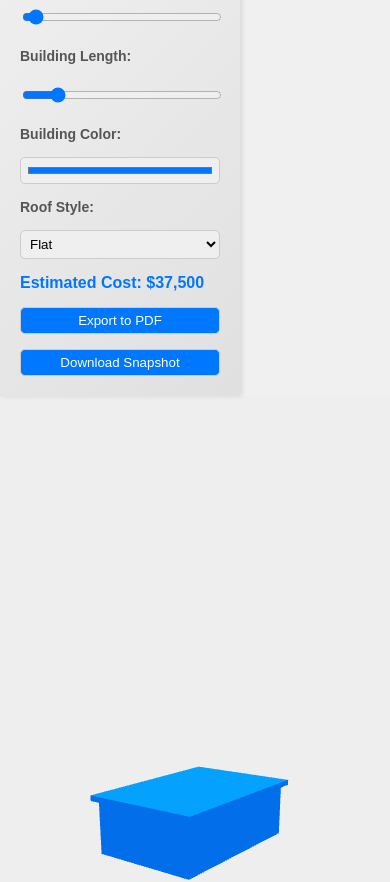
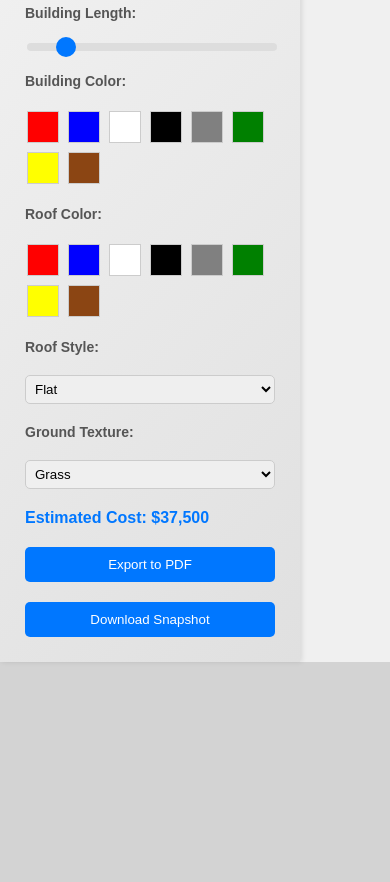
Before and after one commit to ctegbert/BuildingDesigner, a plain HTML site: page index.html in a window 390 px wide. Shown: the part 267-1149 px from the top of the page. Drawn offline with nearby package versions, Linux system fonts and the light colour scheme; animation ran at ten frames a second.

Commit message:
BreakPoint

```diff
--- /dev/null
+++ b/buildingLogic.js
@@ -0,0 +1,124 @@
+// buildingLogic.js
+function updateBuilding() {
+    createBuilding();
+    const width = +document.getElementById("widthControl").value;
+    const height = +document.getElementById("heightControl").value;
+    const length = +document.getElementById("lengthControl").value;
+    updatePrice(width, height, length);
+    updateZoom();
+}
+
+function updateZoom() {
+    const zoom = +document.getElementById("zoomControl").value;
+    const height = +document.getElementById("heightControl").value;
+    camera.position.set(zoom, zoom / 2, zoom);
+    controls.target.set(0, height / 2, 0);
+}
+
+function updateBuildingColor(event) {
+    const color = event.target.getAttribute('data-color');
+    buildingMaterial.color.set(color);
+}
+
+function updateRoofColor(event) {
+    const color = event.target.getAttribute('data-color');
+    roofMaterial.color.set(color);
+}
+
+function updateGroundTexture() {
+    const texture = document.getElementById("groundTextureControl").value;
+    if (texture === "grass") {
+        groundMaterial.map = grassTexture;
+        groundMaterial.color = null;
+    } else if (texture === "gravel") {
+        groundMaterial.map = gravelTexture;
+        groundMaterial.color = null;
+    } else {
+        groundMaterial.map = null;
+        groundMaterial.color = new THREE.Color(0xffffff);
+    }
+    groundMaterial.needsUpdate = true;
+}
+
+function updatePrice(width, height, length) {
+    const volume = width * height * length;
+    const cost = volume * 50;
+    document.getElementById("price").textContent = `Estimated Cost: $${cost.toLocaleString()}`;
+    return cost;
+}
+
+function exportPDF() {
+    const width = document.getElementById("widthControl").value;
+    const height = document.getElementById("heightControl").value;
+    const length = document.getElementById("lengthControl").value;
+    const buildingColor = document.querySelector('#buildingColorControl .color-option[selected]')?.style.backgroundColor || 'Blue';
+    const roofColor = document.querySelector('#roofColorControl .color-option[selected]')?.style.backgroundColor || 'Gray';
+    const roofStyle = document.getElementById("roofControl").value;
+    const groundTexture = document.getElementById("groundTextureControl").value;
+    const cost = updatePrice(width, height, length);
+
+    const doc = new jsPDF();
+    doc.setFontSize(16);
+    doc.text("Building Design Summary", 10, 10);
+    doc.setFontSize(12);
+    doc.text(`Width: ${width}`, 10, 20);
+    doc.text(`Height: ${height}`, 10, 30);
+    doc.text(`Length: ${length}`, 10, 40);
+    doc.text(`Building Color: ${buildingColor}`, 10, 50);
+    doc.text(`Roof Color: ${roofColor}`, 10, 60);
+    doc.text(`Roof Style: ${roofStyle}`, 10, 70);
+    doc.text(`Ground Texture: ${groundTexture}`, 10, 80);
+    doc.text(`Estimated Cost: $${cost.toLocaleString()}`, 10, 90);
+    doc.save("building_design.pdf");
+}
+
+function takeSnapshot() {
+    renderer.render(scene, camera);
+    const imgData = renderer.domElement.toDataURL("image/png");
+    const link = document.createElement("a");
+    link.href = imgData;
+    link.download = "building_snapshot.png";
+    link.click();
+}
+
+// Event listeners
+document.getElementById("widthControl").addEventListener("input", updateBuilding);
+document.getElementById("heightControl").addEventListener("input", updateBuilding);
+document.getElementById("lengthControl").addEventListener("input", updateBuilding);
+document.getElementById("zoomControl").addEventListener("input", updateZoom);
+document.getElementById("buildingColorControl").addEventListener("click", function(event) {
+    if (event.target.classList.contains('color-option')) {
+        document.querySelectorAll('#buildingColorControl .color-option').forEach(el => el.removeAttribute('selected'));
+        event.target.setAttribute('selected', '');
+        updateBuildingColor(event);
+    }
+});
+document.getElementById("roofColorControl").addEventListener("click", function(event) {
+    if (event.target.classList.contains('color-option')) {
+        document.querySelectorAll('#roofColorControl .color-option').forEach(el => el.removeAttribute('selected'));
+        event.target.setAttribute('selected', '');
+        updateRoofColor(event);
+    }
+});
+document.getElementById("roofControl").addEventListener("change", updateBuilding);
+document.getElementById("groundTextureControl").addEventListener("change", updateGroundTexture);
+document.getElementById("exportPDF").addEventListener("click", exportPDF);
+document.getElementById("snapshot").addEventListener("click", takeSnapshot);
+
+function animate() {
+    requestAnimationFrame(animate);
+    controls.update();
+    renderer.render(scene, camera);
+}
+animate();
+
+window.addEventListener("resize", () => {
+    camera.aspect = window.innerWidth / window.innerHeight;
+    camera.updateProjectionMatrix();
+    renderer.setSize(window.innerWidth, window.innerHeight);
+});
+
+// Initial updates
+updateBuilding();
+document.querySelector('#buildingColorControl .color-option[data-color="#0000ff"]').setAttribute('selected', '');
+document.querySelector('#roofColorControl .color-option[data-color="#808080"]').setAttribute('selected', '');
--- a/index.html
+++ b/index.html
@@ -11,19 +11,32 @@
     <style>
         #container { display: flex; height: 100vh; }
         #sidebar {
-            width: 250px;
-            padding: 20px;
+            width: 300px;
+            padding: 25px;
             background: linear-gradient(135deg, #f4f4f4, #e0e0e0);
             box-shadow: 2px 0 5px rgba(0,0,0,0.1);
             display: flex;
             flex-direction: column;
-            gap: 15px;
+            gap: 20px;
             z-index: 1;
             transition: width 0.3s;
         }
         #price { font-size: 16px; font-weight: bold; color: #0077ff; }
+        .color-option {
+            width: 30px;
+            height: 30px;
+            display: inline-block;
+            margin: 2px;
+            cursor: pointer;
+            border: 1px solid #ccc;
+        }
+        .color-options {
+            display: flex;
+            flex-wrap: wrap;
+            gap: 5px;
+        }
         @media (max-width: 768px) {
-            #sidebar { width: 200px; }
+            #sidebar { width: 250px; }
             #container { flex-direction: column; }
             #sidebar { height: auto; }
         }
@@ -52,12 +65,41 @@
             <input type="range" id="lengthControl" min="10" max="50" value="15">
 
             <label>Building Color:</label>
-            <input type="color" id="colorControl" value="#0077ff">
+            <div class="color-options" id="buildingColorControl">
+                <div class="color-option" style="background-color: #ff0000" data-color="#ff0000"></div>
+                <div class="color-option" style="background-color: #0000ff" data-color="#0000ff"></div>
+                <div class="color-option" style="background-color: #ffffff" data-color="#ffffff"></div>
+                <div class="color-option" style="background-color: #000000" data-color="#000000"></div>
+                <div class="color-option" style="background-color: #808080" data-color="#808080"></div>
+                <div class="color-option" style="background-color: #008000" data-color="#008000"></div>
+                <div class="color-option" style="background-color: #ffff00" data-color="#ffff00"></div>
+                <div class="color-option" style="background-color: #8b4513" data-color="#8b4513"></div>
+            </div>
+
+            <label>Roof Color:</label>
+            <div class="color-options" id="roofColorControl">
+                <div class="color-option" style="background-color: #ff0000" data-color="#ff0000"></div>
+                <div class="color-option" style="background-color: #0000ff" data-color="#0000ff"></div>
+                <div class="color-option" style="background-color: #ffffff" data-color="#ffffff"></div>
+                <div class="color-option" style="background-color: #000000" data-color="#000000"></div>
+                <div class="color-option" style="background-color: #808080" data-color="#808080"></div>
+                <div class="color-option" style="background-color: #008000" data-color="#008000"></div>
+                <div class="color-option" style="background-color: #ffff00" data-color="#ffff00"></div>
+                <div class="color-option" style="background-color: #8b4513" data-color="#8b4513"></div>
+            </div>
 
             <label>Roof Style:</label>
             <select id="roofControl">
                 <option value="flat">Flat</option>
                 <option value="gabled">Gabled</option>
+                <option value="aframe">A-Frame</option>
+            </select>
+
+            <label>Ground Texture:</label>
+            <select id="groundTextureControl">
+                <option value="grass">Grass</option>
+                <option value="gravel">Gravel</option>
+                <option value="white">Plain White</option>
             </select>
 
             <div id="price">Estimated Cost: $0</div>
@@ -67,129 +109,7 @@
         </div>
     </div>
 
-    <script>
-        const { jsPDF } = window.jspdf;
-        const scene = new THREE.Scene();
-        const camera = new THREE.PerspectiveCamera(75, window.innerWidth / window.innerHeight, 0.1, 1000);
-        camera.position.set(30, 15, 40);
-
-        const renderer = new THREE.WebGLRenderer({ antialias: true });
-        renderer.setSize(window.innerWidth, window.innerHeight);
-        renderer.setClearColor(0xeeeeee);
-        document.getElementById('container').appendChild(renderer.domElement);
-
-        let building, roof;
-        const material = new THREE.MeshStandardMaterial({ color: 0x0077ff });
-        updateBuilding();
-
-        const ambientLight = new THREE.AmbientLight(0xffffff, 0.5);
-        scene.add(ambientLight);
-        const directionalLight = new THREE.DirectionalLight(0xffffff, 1);
-        directionalLight.position.set(5, 10, 5);
-        scene.add(directionalLight);
-
-        const controls = new THREE.OrbitControls(camera, renderer.domElement);
-        controls.enableDamping = true;
-        controls.dampingFactor = 0.05;
-        controls.screenSpacePanning = false;
-        controls.maxPolarAngle = Math.PI / 2;
-
-        function updateBuilding() {
-            const width = +document.getElementById("widthControl").value;
-            const height = +document.getElementById("heightControl").value;
-            const length = +document.getElementById("lengthControl").value;
-            const roofStyle = document.getElementById("roofControl").value;
-
-            scene.remove(building);
-            scene.remove(roof);
-
-            const baseGeometry = new THREE.BoxGeometry(width, height, length);
-            building = new THREE.Mesh(baseGeometry, material);
-            scene.add(building);
-
-            if (roofStyle === "flat") {
-                const roofGeometry = new THREE.BoxGeometry(width + 1, 0.5, length + 1);
-                roof = new THREE.Mesh(roofGeometry, material);
-                roof.position.y = height / 2 + 0.25;
-            } else if (roofStyle === "gabled") {
-                const roofGeometry = new THREE.ConeGeometry(width / 2, 2, 4);
-                roof = new THREE.Mesh(roofGeometry, material);
-                roof.position.y = height / 2 + 1;
-                roof.rotation.y = Math.PI / 4;
-            }
-            scene.add(roof);
-
-            updatePrice(width, height, length);
-        }
-
-        function updateZoom() {
-            const zoom = +document.getElementById("zoomControl").value;
-            camera.position.set(zoom, zoom / 2, zoom * 1.2);
-        }
-
-        function updateColor() {
-            const color = document.getElementById("colorControl").value;
-            material.color.set(color);
-        }
-
-        function updatePrice(width, height, length) {
-            const volume = width * height * length;
-            const cost = volume * 50; // $50 per cubic unit
-            document.getElementById("price").textContent = `Estimated Cost: $${cost.toLocaleString()}`;
-            return cost;
-        }
-
-        function exportPDF() {
-            const width = document.getElementById("widthControl").value;
-            const height = document.getElementById("heightControl").value;
-            const length = document.getElementById("lengthControl").value;
-            const color = document.getElementById("colorControl").value;
-            const roofStyle = document.getElementById("roofControl").value;
-            const cost = updatePrice(width, height, length);
-
-            const doc = new jsPDF();
-            doc.setFontSize(16);
-            doc.text("Building Design Summary", 10, 10);
-            doc.setFontSize(12);
-            doc.text(`Width: ${width}m`, 10, 20);
-            doc.text(`Height: ${height}m`, 10, 30);
-            doc.text(`Length: ${length}m`, 10, 40);
-            doc.text(`Color: ${color}`, 10, 50);
-            doc.text(`Roof Style: ${roofStyle}`, 10, 60);
-            doc.text(`Estimated Cost: $${cost.toLocaleString()}`, 10, 70);
-            doc.save("building_design.pdf");
-        }
-
-        function takeSnapshot() {
-            renderer.render(scene, camera);
-            const imgData = renderer.domElement.toDataURL("image/png");
-            const link = document.createElement("a");
-            link.href = imgData;
-            link.download = "building_snapshot.png";
-            link.click();
-        }
-
-        document.getElementById("widthControl").addEventListener("input", updateBuilding);
-        document.getElementById("heightControl").addEventListener("input", updateBuilding);
-        document.getElementById("lengthControl").addEventListener("input", updateBuilding);
-        document.getElementById("zoomControl").addEventListener("input", updateZoom);
-        document.getElementById("colorControl").addEventListener("input", updateColor);
-        document.getElementById("roofControl").addEventListener("change", updateBuilding);
-        document.getElementById("exportPDF").addEventListener("click", exportPDF);
-        document.getElementById("snapshot").addEventListener("click", takeSnapshot);
-
-        function animate() {
-            requestAnimationFrame(animate);
-            controls.update();
-            renderer.render(scene, camera);
-        }
-        animate();
-
-        window.addEventListener("resize", () => {
-            camera.aspect = window.innerWidth / window.innerHeight;
-            camera.updateProjectionMatrix();
-            renderer.setSize(window.innerWidth, window.innerHeight);
-        });
-    </script>
+    <script src="sceneSetup.js"></script>
+    <script src="buildingLogic.js"></script>
 </body>
 </html>
--- /dev/null
+++ b/sceneSetup.js
@@ -0,0 +1,125 @@
+// sceneSetup.js
+const scene = new THREE.Scene();
+const camera = new THREE.PerspectiveCamera(75, window.innerWidth / window.innerHeight, 0.1, 1000);
+camera.position.set(30, 20, 30);
+
+const renderer = new THREE.WebGLRenderer({ antialias: true });
+renderer.setSize(window.innerWidth, window.innerHeight);
+renderer.setClearColor(0xd3d3d3);
+renderer.setPixelRatio(window.devicePixelRatio);
+renderer.setSize(window.innerWidth, window.innerHeight, false);
+document.getElementById('container').appendChild(renderer.domElement);
+
+// Materials with polygon offset to fix z-fighting
+const buildingMaterial = new THREE.MeshBasicMaterial({ color: 0x0077ff, side: THREE.FrontSide });
+const roofMaterial = new THREE.MeshBasicMaterial({
+    color: 0x808080,
+    side: THREE.DoubleSide,  // Changed to DoubleSide to render both faces
+    polygonOffset: true,
+    polygonOffsetFactor: 1,
+    polygonOffsetUnits: 1
+});
+
+// Ground plane with initial grass texture
+const textureLoader = new THREE.TextureLoader();
+const grassTexture = textureLoader.load('images/grass.jpg');
+const gravelTexture = textureLoader.load('images/gravel.jpg');
+grassTexture.wrapS = grassTexture.wrapT = THREE.RepeatWrapping;
+gravelTexture.wrapS = gravelTexture.wrapT = THREE.RepeatWrapping;
+grassTexture.repeat.set(10, 10);
+gravelTexture.repeat.set(10, 10);
+
+const groundGeometry = new THREE.PlaneGeometry(100, 100);
+const groundMaterial = new THREE.MeshBasicMaterial({ map: grassTexture });
+const ground = new THREE.Mesh(groundGeometry, groundMaterial);
+ground.rotation.x = -Math.PI / 2;
+ground.position.y = -0.1;
+scene.add(ground);
+
+// Lighting
+const ambientLight = new THREE.AmbientLight(0xffffff, 0.8);
+scene.add(ambientLight);
+const directionalLight = new THREE.DirectionalLight(0xffffff, 0.5);
+directionalLight.position.set(10, 20, 10);
+scene.add(directionalLight);
+
+// OrbitControls
+const controls = new THREE.OrbitControls(camera, renderer.domElement);
+controls.enableDamping = true;
+controls.dampingFactor = 0.05;
+controls.screenSpacePanning = false;
+controls.maxPolarAngle = Math.PI / 2;
+controls.target.set(0, 5, 0);
+
+// Initial building
+let building, roof;
+function createBuilding() {
+    const width = +document.getElementById("widthControl").value;
+    const height = +document.getElementById("heightControl").value;
+    const length = +document.getElementById("lengthControl").value;
+    const roofStyle = document.getElementById("roofControl").value;
+
+    scene.remove(building);
+    scene.remove(roof);
+
+    const baseGeometry = new THREE.BoxGeometry(width, height, length);
+    building = new THREE.Mesh(baseGeometry, buildingMaterial);
+    building.position.y = height / 2;
+    scene.add(building);
+
+    if (roofStyle === "flat") {
+        const roofGeometry = new THREE.BoxGeometry(width + 0.2, 0.5, length + 0.2);
+        roof = new THREE.Mesh(roofGeometry, roofMaterial);
+        roof.position.y = height + 0.25;
+    } else if (roofStyle === "gabled") {
+        // Hip roof with a central peak and four sloping sides
+        const roofGeometry = new THREE.BufferGeometry();
+        const vertices = new Float32Array([
+            -width / 2 - 0.2, height, -length / 2 - 0.2,  // 0: Bottom left front
+            width / 2 + 0.2, height, -length / 2 - 0.2,   // 1: Bottom right front
+            width / 2 + 0.2, height, length / 2 + 0.2,    // 2: Bottom right back
+            -width / 2 - 0.2, height, length / 2 + 0.2,   // 3: Bottom left back
+            0, height + 2.5, 0,                           // 4: Central peak
+        ]);
+        const indices = [
+            0, 1, 4,  // Front face
+            1, 2, 4,  // Right face
+            2, 3, 4,  // Back face
+            3, 0, 4,  // Left face
+            0, 3, 2,
+            0, 2, 1,
+        ];
+        roofGeometry.setAttribute('position', new THREE.BufferAttribute(vertices, 3));
+        roofGeometry.setIndex(indices);
+        roofGeometry.computeVertexNormals();
+        roof = new THREE.Mesh(roofGeometry, roofMaterial);
+    } else if (roofStyle === "aframe") {
+        const roofGeometry = new THREE.BufferGeometry();
+        const vertices = new Float32Array([
+            -width / 2 - 0.2, height, -length / 2 - 0.2,  // 0: Bottom left front
+            width / 2 + 0.2, height, -length / 2 - 0.2,   // 1: Bottom right front
+            width / 2 + 0.2, height, length / 2 + 0.2,    // 2: Bottom right back
+            -width / 2 - 0.2, height, length / 2 + 0.2,   // 3: Bottom left back
+            0, height + 2.5, -length / 2 - 0.2,           // 4: Ridge front
+            0, height + 2.5, length / 2 + 0.2,            // 5: Ridge back
+        ]);
+        const indices = [
+            0, 1, 4,
+            2, 3, 5,
+            0, 4, 3,
+            3, 4, 5,
+            1, 2, 5,
+            1, 5, 4,
+            0, 3, 2,
+            0, 2, 1,
+        ];
+        roofGeometry.setAttribute('position', new THREE.BufferAttribute(vertices, 3));
+        roofGeometry.setIndex(indices);
+        roofGeometry.computeVertexNormals();
+        roof = new THREE.Mesh(roofGeometry, roofMaterial);
+    }
+    scene.add(roof);
+}
+
+// Initial render
+createBuilding();
--- a/styles.css
+++ b/styles.css
@@ -39,7 +39,7 @@ label {
     color: #555;
 }
 
-input, select, button {
+input, select {
     width: 100%;
     padding: 5px;
     border-radius: 5px;
@@ -47,9 +47,55 @@ input, select, button {
     box-sizing: border-box;
 }
 
+/* Specific styles for range sliders */
+input[type="range"] {
+    -webkit-appearance: none;
+    appearance: none;
+    height: 8px;
+    background: #ddd;
+    border-radius: 5px;
+    border: none;
+    padding: 0;
+    outline: none;
+    cursor: pointer;
+}
+
+input[type="range"]::-webkit-slider-thumb {
+    -webkit-appearance: none;
+    appearance: none;
+    width: 20px;
+    height: 20px;
+    background: #0077ff;
+    border-radius: 50%;
+    cursor: pointer;
+    transition: background 0.3s;
+}
+
+input[type="range"]::-webkit-slider-thumb:hover {
+    background: #0055cc;
+}
+
+input[type="range"]::-moz-range-thumb {
+    width: 20px;
+    height: 20px;
+    background: #0077ff;
+    border-radius: 50%;
+    cursor: pointer;
+    border: none;
+    transition: background 0.3s;
+}
+
+input[type="range"]::-moz-range-thumb:hover {
+    background: #0055cc;
+}
+
 button {
+    width: 100%;
+    padding: 10px;
     background: #0077ff;
     color: white;
+    border: none;
+    border-radius: 5px;
     cursor: pointer;
     transition: background 0.3s;
 }
```
Also changed, not shown: images/grass.jpg (added), images/gravel.jpg (added).
